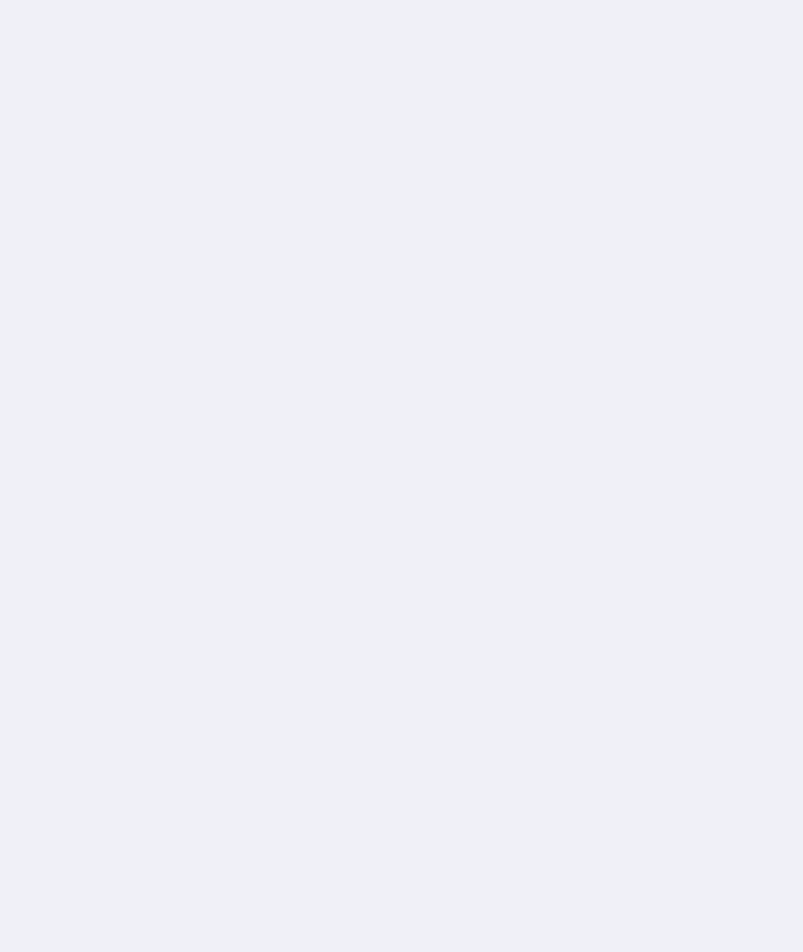
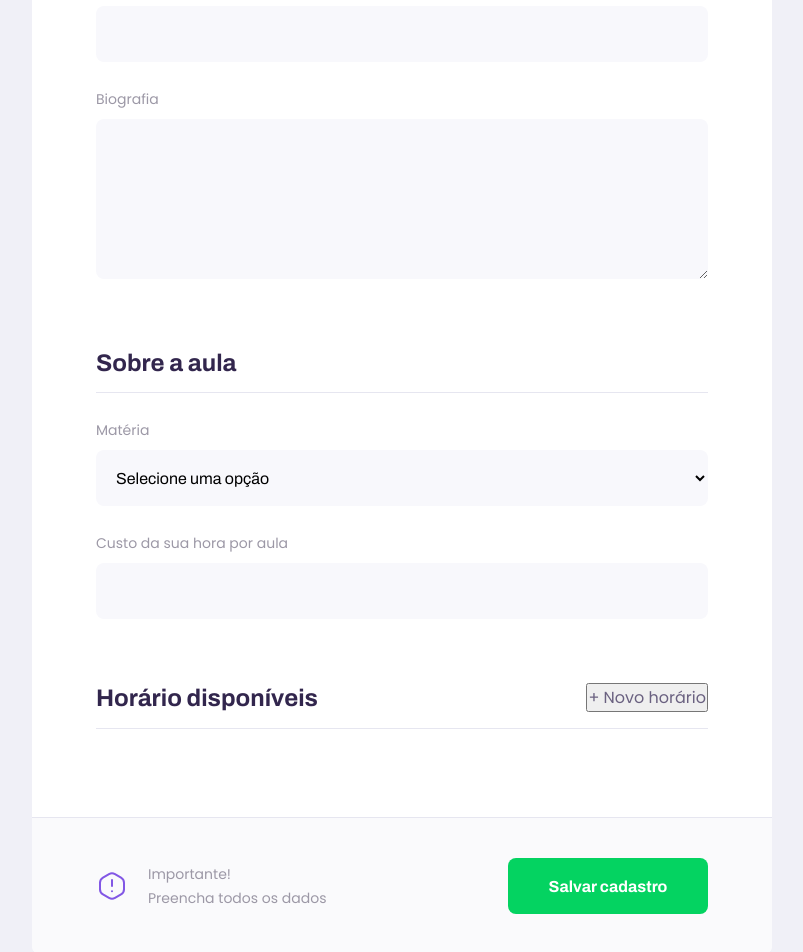
Before and after one commit to carolinaferreira/proffy, a React (Create React App) app: page /give-classes in a window 1280 px wide. Shown: the part 672-1624 px from the top of the page, without its empty margins (238-1041 px from the left). Before the commit the page ends 800 px from the top, so only its background shows below. Built offline with nearby package versions, Linux system fonts and the light colour scheme.

Commit message:
WIP :construction:

```diff
--- a/src/pages/TeacherForm/index.tsx
+++ b/src/pages/TeacherForm/index.tsx
@@ -1,12 +1,59 @@
 import React from 'react';
 import PageHeader from '../../components/PageHeader';
+import './styles.css';
+import Input from '../../components/Input';
+import Textarea from '../../components/TextArea';
+import Select from '../../components/Select';
+const warningIcon = require("../../assets/images/icons/warning.svg") as string;
 
 function TeacherForm(){
     return (
         <div id="page-teacher-form" className="container">
-        <PageHeader title="Que incrível que você quer dar aulas."/ >
-    </div>
-)
+        <PageHeader title="Que incrível que você quer dar aulas."
+        description="O primeiro passo é preencher esse formulário de inscrição"/ >
+            <main>
+                <fieldset>
+                    <legend>Seus dados</legend>
+                    <Input name="name" label="Nome completo"/>
+                    <Input name="avatar" label="Avatar"/>
+                    <Input name="whatsapp" label="WhatsApp"/>
+                    <Textarea name="bio" label="Biografia"/>
+                </fieldset>
+                <fieldset>
+                    <legend>Sobre a aula</legend>
+                    <Select
+                        name="subject"
+                        label="Matéria"
+                        options={[
+                            { value:'Artes', label:'Artes' },
+                            { value:'Matemática', label:'Matemática' },
+                            { value:'Física', label:'Física' },
+                            { value:'Química', label:'Química' },
+                        ]}
+                    />
+                    <Input name="cost" label="Custo da sua hora por aula"/>
+                </fieldset>
+                <fieldset>
+                    <legend>
+                        Horário disponíveis
+                        <button type="button">
+                            + Novo horário
+                        </button>
+                    </legend>
+                </fieldset>
+                <footer>
+                    <p>
+                        <img src={warningIcon} alt="Aviso importante"/>
+                        Importante! <br/>
+                        Preencha todos os dados
+                    </p>
+                    <button type="button">
+                        Salvar cadastro
+                    </button>
+                </footer>
+            </main>
+        </div>
+    )
 }
 
 export default TeacherForm;
--- /dev/null
+++ b/src/pages/TeacherForm/styles.css
@@ -0,0 +1,118 @@
+#page-teacher-form{
+    width: 100vw;
+    height: 100vh;
+}
+
+#page-teacher-form .page-header .header-content{
+    margin-bottom: 6.4rem;
+}
+
+#page-teacher-form main{
+    background: var(--color-box-base);
+    width: 100%;
+    max-width: 74rem;
+    border-radius: 0.8rem;
+    margin: -3.2rem auto 3.2rem;
+    padding-top: 6.4rem;
+    overflow: hidden;
+}
+
+#page-teacher-form main label{
+    color: var(--color-text-complement);
+}
+#page-teacher-form main fieldset{
+    border: 0;
+    padding: 0 2.4rem;
+}
+
+#page-teacher-form main fieldset + fieldset{
+    margin-top: 6.4rem;
+}
+
+#page-teacher-form main fieldset legend{
+    font: 700 2.4rem Archivo;
+    color: var(--color-text-title);
+    margin-bottom: 2.4rem;
+    display: flex;
+    align-items: center;
+    justify-content: space-between;
+    width: 100%;
+    padding-bottom: 1.6rem;
+    border-bottom: 1px solid var(--color-line-in-white);
+}
+
+#page-teacher-form main fieldset .input-block + .textarea-block,
+#page-teacher-form main fieldset .select-block + .input-block {
+    margin-top: 2.4rem;
+}
+
+#page-teacher-form main footer{
+    padding: 4rem 2.4rem;
+    background: var(--color-box-footer);
+    border-top: 1px solid var(--color-line-in-white);
+    margin-top: 6.4rem;
+}
+
+#page-teacher-form main footer p {
+    display: flex;
+    align-items: center;
+    justify-content: center;
+    font-size: 1.4rem;
+    line-height: 2.4rem;
+    color: var(--color-text-complement);
+}
+
+#page-teacher-form main footer p img{
+    margin-right: 2rem;
+}
+
+#page-teacher-form main footer button{
+    width: 100%;
+    height: 5.6rem;
+    background: var(--color-secondary);
+    color: var(--color-button-text);
+    border: 0;
+    border-radius: 0.8rem;
+    cursor: pointer;
+    font: 700 1.6rem Archivo;
+    display: flex;
+    align-items: center;
+    justify-content: center;
+    text-decoration: none;
+    transition: background-color 0.2s;
+    margin-top: 3.2rem;
+}
+
+#page-teacher-form main footer button:hover{
+    background: var(--color-secondary-dark);
+}
+
+@media (min-width: 700px){
+    #page-teacher-form{
+        max-width: 100vw;
+    }
+
+    #page-teacher-form .page-header .header-content{
+        margin-bottom: 0;
+    }
+
+    #page-teacher-form main fieldset{
+        padding: 0 6.4rem;
+    }
+
+    #page-teacher-form main footer{
+        padding: 4.0rem 6.4rem;
+        display: flex;
+        align-items: center;
+        justify-content: space-between;
+    }
+
+    #page-teacher-form main footer p{
+        justify-content: space-between;
+    }
+
+    #page-teacher-form main footer button{
+        width: 20rem;
+        margin-top: 0;
+    }
+}
```
